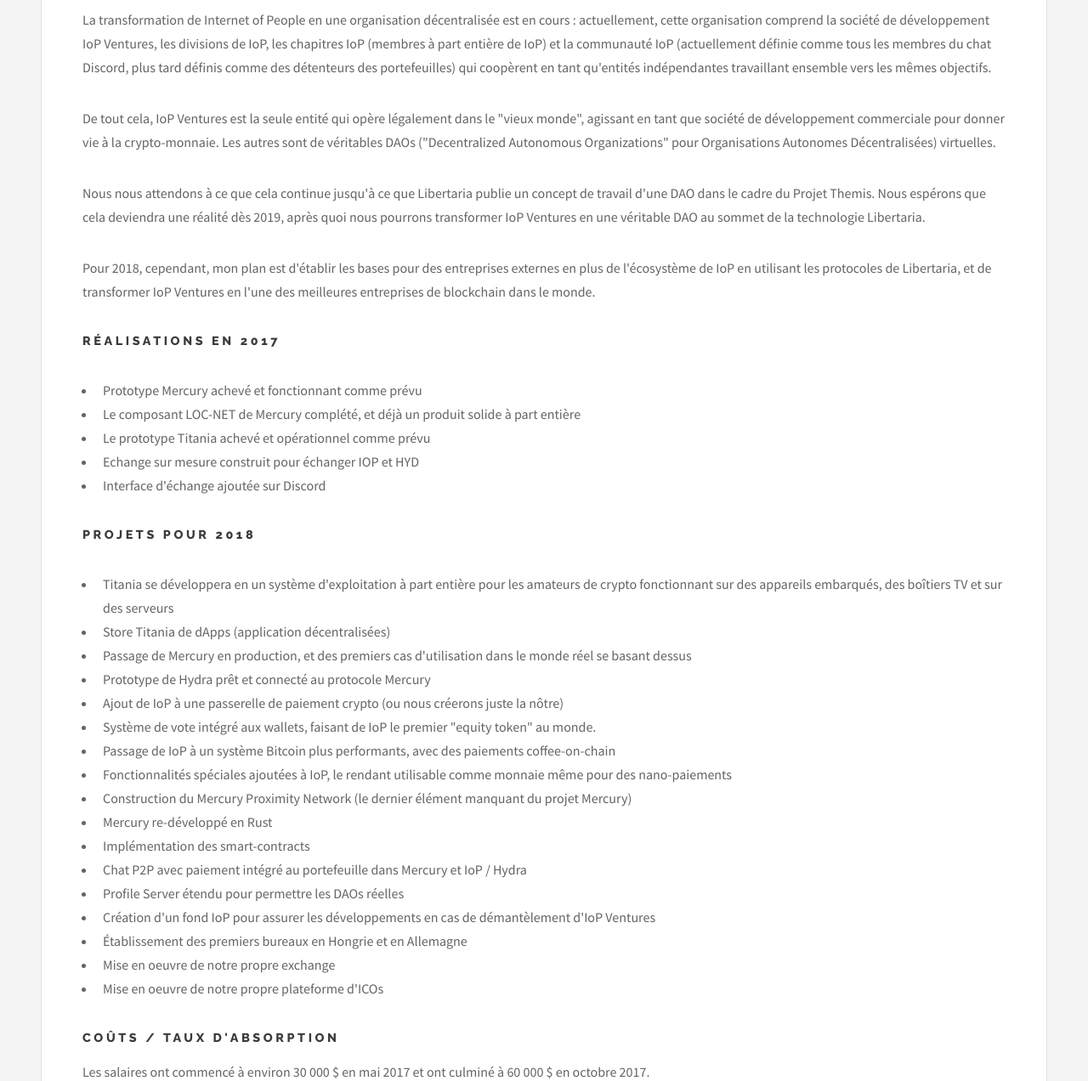
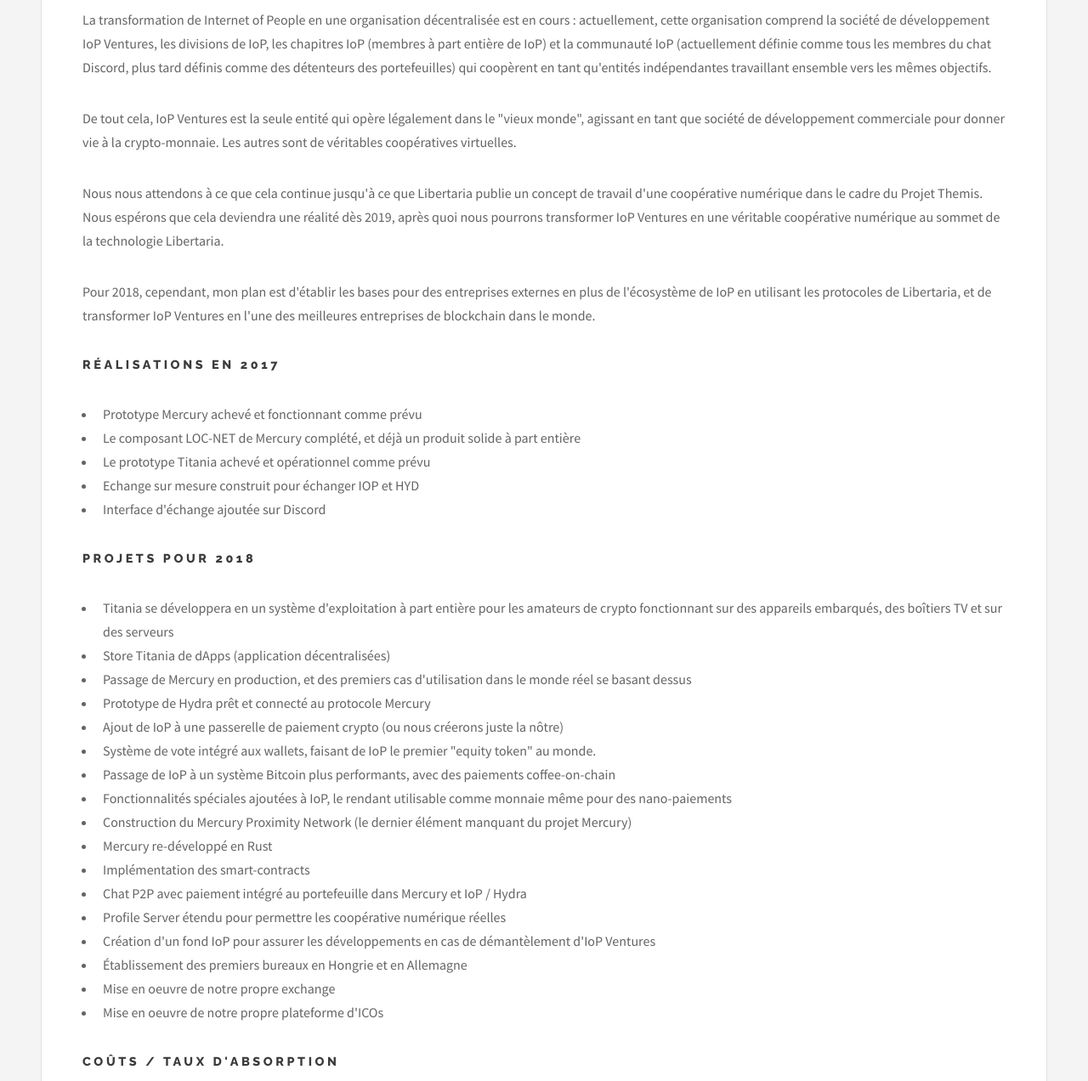
Before and after one commit to soldat13/iop-french-reports, a plain HTML site: page articles/20180114-rapport-transparence-3/index.html in a window 1280 px wide. Shown: the part 860-2132 px from the top of the page at 85% size. Drawn offline with Linux system fonts and the light colour scheme.

Commit message:
Update index.html

```diff
--- a/articles/20180114-rapport-transparence-3/index.html
+++ b/articles/20180114-rapport-transparence-3/index.html
@@ -47,10 +47,10 @@
                                     La transformation de Internet of People en une organisation décentralisée est en cours : actuellement, cette organisation comprend la société de développement IoP Ventures, les divisions de IoP, les chapitres IoP (membres à part entière de IoP) et la communauté IoP (actuellement définie comme tous les membres du chat Discord, plus tard définis comme des détenteurs des portefeuilles) qui coopèrent en tant qu'entités indépendantes travaillant ensemble vers les mêmes objectifs.<br>
                                 </p>
                                 <p>
-                                    De tout cela, IoP Ventures est la seule entité qui opère légalement dans le "vieux monde", agissant en tant que société de développement commerciale pour donner vie à la crypto-monnaie. Les autres sont de véritables DAOs ("Decentralized Autonomous Organizations" pour Organisations Autonomes Décentralisées) virtuelles.
+                                    De tout cela, IoP Ventures est la seule entité qui opère légalement dans le "vieux monde", agissant en tant que société de développement commerciale pour donner vie à la crypto-monnaie. Les autres sont de véritables coopératives virtuelles.
                                 </p>
                                 <p>
-                                    Nous nous attendons à ce que cela continue jusqu'à ce que Libertaria publie un concept de travail d'une DAO dans le cadre du Projet Themis. Nous espérons que cela deviendra une réalité dès 2019, après quoi nous pourrons transformer IoP Ventures en une véritable DAO au sommet de la technologie Libertaria.
+                                    Nous nous attendons à ce que cela continue jusqu'à ce que Libertaria publie un concept de travail d'une coopérative numérique dans le cadre du Projet Themis. Nous espérons que cela deviendra une réalité dès 2019, après quoi nous pourrons transformer IoP Ventures en une véritable coopérative numérique au sommet de la technologie Libertaria.
                                 </p>
                                 <p>
                                     Pour 2018, cependant, mon plan est d'établir les bases pour des entreprises externes en plus de l'écosystème de IoP en utilisant les protocoles de Libertaria, et de transformer IoP Ventures en l'une des meilleures entreprises de blockchain dans le monde.
@@ -82,7 +82,7 @@
                                         <li>Mercury re-développé en Rust</li>
                                         <li>Implémentation des smart-contracts</li>
                                         <li>Chat P2P avec paiement intégré au portefeuille dans Mercury et IoP / Hydra</li>
-                                        <li>Profile Server étendu pour permettre les DAOs réelles</li>
+                                        <li>Profile Server étendu pour permettre les coopérative numérique réelles</li>
                                         <li>Création d'un fond IoP pour assurer les développements en cas de démantèlement d'IoP Ventures</li>
                                         <li>Établissement des premiers bureaux en Hongrie et en Allemagne</li>
                                         <li>Mise en oeuvre de notre propre exchange</li>
@@ -106,7 +106,7 @@
                                     Internet of People va devenir en 2018 une société leader dans la blockchain et nous faisons un excellent travail dans l'ensemble.
                                 </p>
                                 <p>
-                                    Fondamentalement, IoP est l'un des projets les plus sous-estimés avec un potentiel énorme en 2018. Le token IoP n'est pas seulement une monnaie mais plutôt une action et par conséquent le prix à long terme ne fera qu'augmenter, et plus particulièrement une fois que Mercury aura quitté l'état de prototype. C'est l'une des rares monnaies que vous mettez de côté et investissez sur du long terme pour avoir plus tard, avec un potentiel équivalent que les cinq grosses crypto-monnaies d'aujourd'hui, et qui sera toujours sous-évalué car IoP est en train de construire un écosystème complet autour de ses produits qui est plus grand que tout ce que l'ETH ou d'autres offrent actuellement. N'oubliez pas - IoP n'est pas seulement une monnaie, nous allons changer le monde, la société et la façon dont nous interagissons.
+                                    Fondamentalement, IoP est l'un des projets les plus sous-estimés avec un potentiel énorme en 2018. Et plus particulièrement une fois que Mercury aura quitté l'état de prototype. N'oubliez pas - IoP n'est pas seulement une monnaie, nous allons changer le monde, la société et la façon dont nous interagissons.
                                 </p>
 
                                 <br>
```
